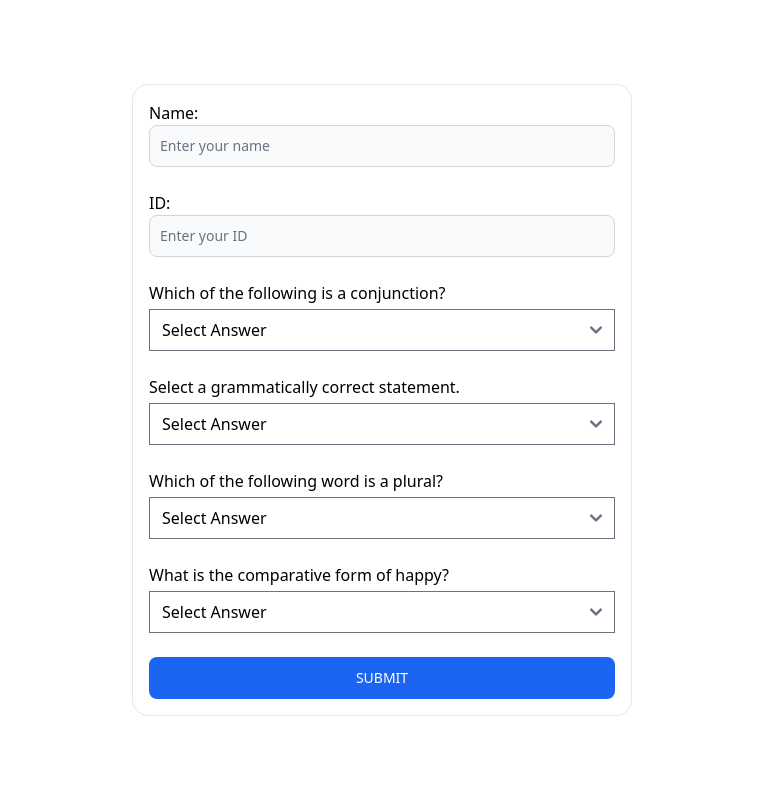
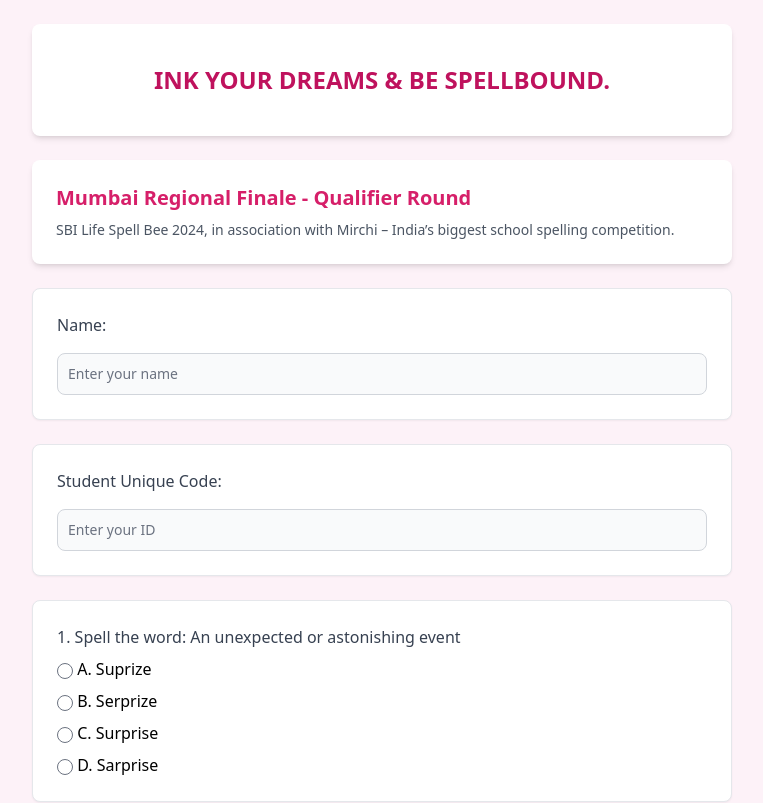
Before and after one commit to keyur0501/exam-frontend, a React (Vite) app: page / in a window 1280 px wide. Shown: the top 803 px of the page, without its empty margins (258-1021 px from the left). Built offline with nearby package versions, Linux system fonts and the light colour scheme.

Commit message:
UI/UX is changed

```diff
--- a/src/pages/Admin.jsx
+++ b/src/pages/Admin.jsx
@@ -5,23 +5,13 @@
 
 const Admin = () => {
   const [userData, setUserData] = useState([]);
-
   const [loading, setLoading] = useState(true);
 
-  const handleExportToExcel = () => {
-    const filename = "userData.xlsx";
-
-    const wb = XLSX.utils.book_new();
-    XLSX.utils.book_append_sheet(wb, "UserData");
-    XLSX.writeFile(wb, filename);
-  };
-
-  useEffect(() => {
+  // Function to fetch user data from the API
   const getUserData = async () => {
+    setLoading(true); // Show loader during API call
     try {
-        const response = await axios.get(
-          "https://vivo-registration.onrender.com/api/users"
-        );
+      const response = await axios.get("https://examregistrayion-backend.onrender.com/api/users");
 
       if (response.status === 200) {
         const users = response.data.map((user, index) => ({
@@ -35,11 +25,36 @@
     } catch (error) {
       alert("Error: " + error.message);
     } finally {
-        setLoading(false);
+      setLoading(false); // Hide loader once API call is done
     }
   };
+
+  // Fetch data on initial load
+  useEffect(() => {
     getUserData();
   }, []);
+
+  // Handle Excel export
+  const handleExportToExcel = () => {
+    const filename = "userData.xlsx";
+
+    // Convert user data into a worksheet
+    const ws = XLSX.utils.json_to_sheet(userData);
+
+    // Create a new workbook
+    const wb = XLSX.utils.book_new();
+
+    // Append the worksheet with the name 'UserData' to the workbook
+    XLSX.utils.book_append_sheet(wb, ws, "UserData");
+
+    // Write the workbook to file
+    XLSX.writeFile(wb, filename);
+  };
+
+  // Handle refresh data
+  const handleRefresh = () => {
+    getUserData(); // Re-fetch the data from the API
+  };
 
   return (
     <>
@@ -49,10 +64,14 @@
         <div className="container mx-auto mt-8">
           <div className="flex justify-between mb-4">
             <h2 className="text-3xl font-semibold">User Data</h2>
-            <div className="flex items-center">
+            <div className="flex items-center gap-4">
               <Button onClick={handleExportToExcel}>Export to Excel</Button>
+              <Button onClick={handleRefresh}>Refresh Data</Button> {/* Refresh Button */}
             </div>
           </div>
+          {loading ? (
+            <Spinner />
+          ) : (
             <table className="min-w-full divide-y divide-gray-200">
               <thead className="bg-gray-50">
                 <tr>
@@ -62,18 +81,32 @@
                   <th className="px-6 py-3 text-left text-xs font-medium text-gray-500 uppercase tracking-wider">
                     ID
                   </th>
-
                   <th className="px-6 py-3 text-left text-xs font-medium text-gray-500 uppercase tracking-wider">
-                  Conjunction
+                    Spell the word: An unexpected or astonishing event
                   </th>
                   <th className="px-6 py-3 text-left text-xs font-medium text-gray-500 uppercase tracking-wider">
-                  Gramatically Correct Statement
+                    Spell the word: An animal that lives in the ocean
                   </th>
                   <th className="px-6 py-3 text-left text-xs font-medium text-gray-500 uppercase tracking-wider">
-                  Plural World
+                    Which word is spelled correctly?
                   </th>
                   <th className="px-6 py-3 text-left text-xs font-medium text-gray-500 uppercase tracking-wider">
-                  Comparative Form
+                    Correct spelling of a two-wheeled vehicle
+                  </th>
+                  <th className="px-6 py-3 text-left text-xs font-medium text-gray-500 uppercase tracking-wider">
+                    Opposite of "hot"
+                  </th>
+                  <th className="px-6 py-3 text-left text-xs font-medium text-gray-500 uppercase tracking-wider">
+                    Music Instrument spelling
+                  </th>
+                  <th className="px-6 py-3 text-left text-xs font-medium text-gray-500 uppercase tracking-wider">
+                    Add the missing letter in "ACOMPLISHMENT"
+                  </th>
+                  <th className="px-6 py-3 text-left text-xs font-medium text-gray-500 uppercase tracking-wider">
+                    Remove extra letter from "APPETITTE"
+                  </th>
+                  <th className="px-6 py-3 text-left text-xs font-medium text-gray-500 uppercase tracking-wider">
+                    Find the misspelt word in the sentence
                   </th>
                   <th className="px-6 py-3 text-left text-xs font-medium text-gray-500 uppercase tracking-wider">
                     Timestamp
@@ -83,28 +116,45 @@
               <tbody className="bg-white divide-y divide-gray-200">
                 {userData.map((user) => (
                   <tr key={user._id}>
-                  <td className="px-6 py-4 whitespace-nowrap">{user.name}</td>
+                    <td className="px-6 py-4 whitespace-nowrap">
+                      {user.name}
+                    </td>
                     <td className="px-6 py-4 whitespace-nowrap">{user.id}</td>
                     <td className="px-6 py-4 whitespace-nowrap">
-                    {user.conjuction}
+                      {user.question1}
                     </td>
                     <td className="px-6 py-4 whitespace-nowrap">
-                    {user.gramaticallyCorrect}
+                      {user.question2}
                     </td>
                     <td className="px-6 py-4 whitespace-nowrap">
-                    {user.pluralWorld}
+                      {user.question3}
                     </td>
                     <td className="px-6 py-4 whitespace-nowrap">
-                    {user.comparativeForm}
+                      {user.question4}
                     </td>
-
                     <td className="px-6 py-4 whitespace-nowrap">
-                    {new Date(user.timestamp).toLocaleDateString()}
+                      {user.question5}
+                    </td>
+                    <td className="px-6 py-4 whitespace-nowrap">
+                      {user.question6}
+                    </td>
+                    <td className="px-6 py-4 whitespace-nowrap">
+                      {user.question7}
+                    </td>
+                    <td className="px-6 py-4 whitespace-nowrap">
+                      {user.question8}
+                    </td>
+                    <td className="px-6 py-4 whitespace-nowrap">
+                      {user.question9}
+                    </td>
+                    <td className="px-6 py-4 whitespace-nowrap">
+                      {new Date(user.timestamp).toLocaleString()}
                     </td>
                   </tr>
                 ))}
               </tbody>
             </table>
+          )}
         </div>
       )}
     </>
--- a/src/pages/Register.jsx
+++ b/src/pages/Register.jsx
@@ -7,53 +7,38 @@
   const [formData, setFormData] = useState({
     name: "",
     id: "",
-    conjunction: "",
-    gramaticallyCorrect: "",
-    pluralWorld: "",
-    comparativeForm: "",
+    question1: "",
+    question2: "",
+    question3: "",
+    question4: "",
+    question5: "",
+    question6: "",
+    question7: "",
+    question8: "",
+    question9: "",
+    question10: "",
   });
 
   const [isLoading, setIsLoading] = useState(false);
   const [showModal, setShowModal] = useState(false);
-  const Navigate = useNavigate();
+  const navigate = useNavigate();
 
   const handleChange = (e) => {
     const { name, value } = e.target;
-    if (name === "mobile") {
-      if (value.length > 10) {
-        setFormData((prevState) => ({
-          ...prevState,
-          [name]: value.slice(0, 10),
-        }));
-      } else {
-        setFormData((prevState) => ({
-          ...prevState,
-          [name]: value,
-        }));
-      }
-    } else {
-      setFormData((prevState) => ({
-        ...prevState,
-        [name]: value,
-      }));
-    }
+    setFormData((prevState) => ({
+      ...prevState,
+      [name]: value,
+    }));
   };
 
   const handleSubmit = async (e) => {
     e.preventDefault();
-
     setIsLoading(true);
-
     try {
-      const NewFormData = new FormData();
-      for (const key in formData) {
-        NewFormData.append(key, formData[key]);
-      }
       const response = await axios.post(
-        "https://vivo-registration.onrender.com/api/register",
-        NewFormData
+        "https://examregistrayion-backend.onrender.com/api/register",
+        formData
       );
-
       if (response.status === 201) {
         setShowModal(true);
         setIsLoading(false);
@@ -61,14 +46,19 @@
         alert("Error submitting form. Please try again.");
         setIsLoading(false);
       }
-
       setFormData({
         name: "",
         id: "",
-        conjunction: "",
-        gramaticallyCorrect: "",
-        pluralWorld: "",
-        comparativeForm: "",
+        question1: "",
+        question2: "",
+        question3: "",
+        question4: "",
+        question5: "",
+        question6: "",
+        question7: "",
+        question8: "",
+        question9: "",
+        question10: "",
       });
     } catch (error) {
       console.error("Error submitting form:", error);
@@ -79,18 +69,33 @@
 
   const handleModalClose = () => {
     setShowModal(false);
-    Navigate("/");
+    navigate("/");
   };
 
   return (
-    <div className="flex flex-col items-center justify-center min-h-screen w-full">
-      <div className="flex justify-center items-center w-full max-w-[500px] border bg-white rounded-2xl p-4 m-2">
+    <div className="flex flex-col items-center justify-center min-h-screen w-full bg-pink-50 p-6">
+      {/* Top banner */}
+      <div className="flex justify-center items-center bg-white w-full max-w-[700px] px-6 py-10 mb-6 shadow-md rounded-lg">
+        <h1 className="text-2xl font-bold text-pink-700 text-center">INK YOUR DREAMS & BE SPELLBOUND.</h1>
+      </div>
+
+      {/* Mumbai Regional Finale Section */}
+      <div className="bg-white w-full max-w-[700px] p-6 mb-6 shadow-md rounded-lg">
+        <h2 className="text-xl font-semibold text-pink-600">Mumbai Regional Finale - Qualifier Round</h2>
+        <p className="text-sm text-gray-600 mt-2">
+          SBI Life Spell Bee 2024, in association with Mirchi – India’s biggest school spelling competition.
+        </p>
+      </div>
+
+      {/* Form */}
+      <div className="flex justify-center items-center w-full max-w-[700px]">
         <form
           className="flex flex-col gap-6 justify-center w-full"
           onSubmit={handleSubmit}
         >
-          <div>
-            <label htmlFor="name">Name:</label>
+          {/* Name Field */}
+          <div className="p-6 bg-white rounded-lg shadow-sm border">
+            <label htmlFor="name" className="block text-gray-700 font-medium mb-4">Name:</label>
             <TextInput
               type="text"
               id="name"
@@ -101,8 +106,10 @@
               required
             />
           </div>
-          <div>
-            <label htmlFor="id">ID:</label>
+
+          {/* ID Field */}
+          <div className="p-6 bg-white rounded-lg border shadow-sm">
+            <label htmlFor="id" className="block text-gray-700 font-medium mb-4">Student Unique Code:</label>
             <TextInput
               type="number"
               id="id"
@@ -113,87 +120,81 @@
               required
             />
           </div>
-          <div className="flex flex-col gap-1">
-            <label htmlFor="conjunction">
-              Which of the following is a conjunction?
-            </label>
-            <select
-              id="conjunction"
-              name="conjunction"
-              value={formData.conjunction}
-              onChange={handleChange}
-            >
-              <option value="" disabled>
-                Select Answer
-              </option>
-              <option value="With">With</option>
-              <option value="Because">Because</option>
-              <option value="Therefore">Therefore</option>
-              <option value="None of the above">None of the above</option>
-            </select>
-          </div>
 
-          <div className="flex flex-col gap-1">
-            <label htmlFor="gramaticallyCorrect">
-              Select a grammatically correct statement.
-            </label>
-            <select
-              id="gramaticallyCorrect"
-              name="gramaticallyCorrect"
-              value={formData.gramaticallyCorrect}
-              onChange={handleChange}
-            >
-              <option value="" disabled>
-                Select Answer
-              </option>
-              <option value="He ate the sweet greedy">
-                He ate the sweet greedy
-              </option>
-              <option value="I could not find it anyway">
-                I could not find it anyway
-              </option>
-              <option value="I do not have none">I do not have none</option>
-              <option value="He is much weak">He is much weak</option>
-            </select>
-          </div>
-          <div className="flex flex-col gap-1">
-            <label htmlFor="pluralWorld">
-              Which of the following word is a plural?
-            </label>
-            <select
-              id="pluralWorld"
-              name="pluralWorld"
-              value={formData.pluralWorld}
-              onChange={handleChange}
-            >
-              <option value="" disabled>
-                Select Answer
-              </option>
-              <option value="Index">Index</option>
-              <option value="Analysis">Analysis</option>
-              <option value="Crisis">Crisis</option>
-              <option value="Criteria">Criteria</option>
-            </select>
-          </div>
-          <div className="flex flex-col gap-1">
-            <label htmlFor="comparativeForm">
-              What is the comparative form of happy?
-            </label>
-            <select
-              id="comparativeForm"
-              name="comparativeForm"
-              value={formData.comparativeForm}
-              onChange={handleChange}
-            >
-              <option value="" disabled>
-                Select Answer
-              </option>
-              <option value="Happiest">Happiest</option>
-              <option value="Happyer">Happyer</option>
-              <option value="Happier">Happier</option>
-            </select>
-          </div>
+          {/* Questions */}
+          {[
+            {
+              label: "1. Spell the word: An unexpected or astonishing event",
+              options: ["A. Suprize", "B. Serprize", "C. Surprise", "D. Sarprise"],
+              name: "question1",
+            },
+            {
+              label: "2. Spell the word: An animal that lives in the ocean and has eight arms",
+              options: ["A. Octopus", "B. Octopuss", "C. Octopos", "D. Octopos"],
+              name: "question2",
+            },
+            {
+              label: "3. Which word is spelled correctly?",
+              options: ["A. Dissapoint", "B. Disapoint", "C. Dissappoint", "D. Disappoint"],
+              name: "question3",
+            },
+            {
+              label: "4. Which of the following is the correct spelling?",
+              options: ["A. Misspell", "B. Mispel", "C. Misspel", "D. Misspelle"],
+              name: "question4",
+            },
+            {
+              label: '5. Choose the correct spelling for the opposite of "hot."',
+              options: ["A. Coll", "B. Cold", "C. Kolde", "D. Colde"],
+              name: "question5",
+            },
+            {
+              label: "6. Which option is the correct spelling of a vehicle with two wheels?",
+              options: ["A. Bysycle", "B. Bycicle", "C. Bicycle", "D. Bicyle"],
+              name: "question6",
+            },
+            {
+              label: '7. Which word is spelled correctly for "something you play music on"?',
+              options: ["A. Instroment", "B. Instrument", "C. Instrumant", "D. Instromentt"],
+              name: "question7",
+            },
+            {
+              label: "8. Add the missing letter in the word ACOMPLISHMENT",
+              options: ["A. C", "B. K", "C. H", "D. I"],
+              name: "question8",
+            },
+            {
+              label: "9. Remove the extra letter in the word APPETITTE",
+              options: ["A. P", "B. E", "C. I", "D. T"],
+              name: "question9",
+            },
+            {
+              label:
+                "10. Find the misspelt word in the sentence: The prisoner was subjected to systemetic torture",
+              options: ["A. Torture", "B. Systemetic", "C. Prisoner", "D. Subjected"],
+              name: "question10",
+            },
+          ].map((question, index) => (
+            <div key={index} className="p-6 bg-white rounded-lg border shadow-sm">
+              <label className="block text-gray-700 font-medium">{question.label}</label>
+              <div className="flex flex-col gap-2 mt-2">
+                {question.options.map((option, idx) => (
+                  <label key={idx}>
+                    <input
+                      type="radio"
+                      name={question.name}
+                      value={option.charAt(0)}
+                      checked={formData[question.name] === option.charAt(0)}
+                      onChange={handleChange}
+                    />{" "}
+                    {option}
+                  </label>
+                ))}
+              </div>
+            </div>
+          ))}
 
+          {/* Submit Button */}
           {isLoading ? (
             <Button className="bg-blue-600 hover:bg-blue-800" disabled>
               {<Spinner />}
@@ -206,12 +207,11 @@
         </form>
       </div>
 
+      {/* Modal */}
       <Modal dismissible show={showModal} onClose={handleModalClose}>
         <div className="fixed inset-0 flex items-center justify-center bg-black bg-opacity-50">
           <div className="bg-white rounded-lg shadow-lg p-6 max-w-md">
-            <h2 className="text-2xl font-semibold mb-4">
-              Thank you for your registration!
-            </h2>
+            <h2 className="text-2xl font-semibold mb-4">Thank you for your registration!</h2>
             <Button
               onClick={handleModalClose}
               className="px-4 py-1 bg-blue-500 text-white rounded-md hover:bg-blue-600"
```
Lines whose indentation alone changed are shown as unchanged.
